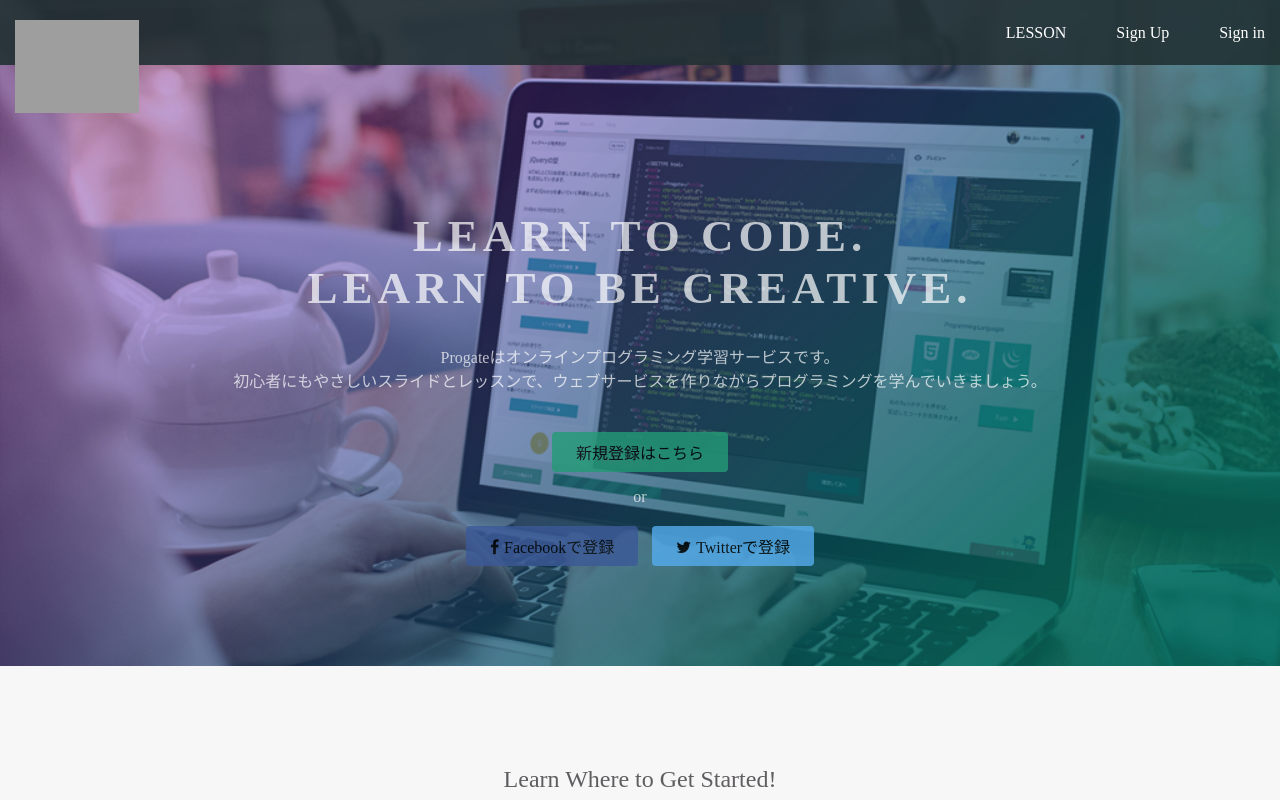
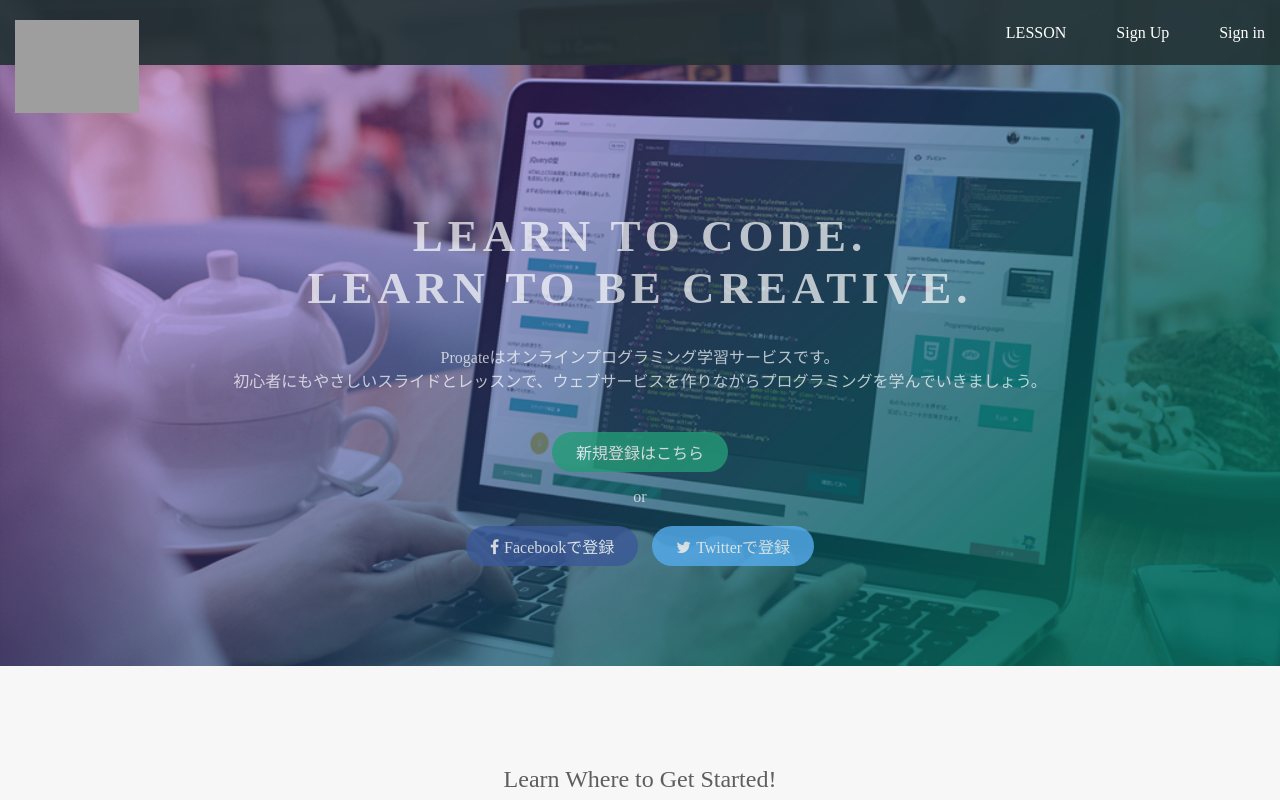
Before and after one commit to sbinamura/sbinamura.github.io, a plain HTML site: page index.html in a window 1280 px wide. Shown: the top 800 px of the page. Drawn offline with Linux system fonts and the light colour scheme; grey boxes are pictures that could not be loaded.

Commit message:
Update stylesheet.css

```diff
--- a/stylesheet.css
+++ b/stylesheet.css
@@ -60,10 +60,10 @@ a {
 
 .btn {
   padding: 8px 24px;
-  color: black;
+  color: white;
   display: inline-block;
   opacity: 0.8;
-  border-radius: 4px;
+  border-radius: 300px;
   text-align: center;
 }
 
```
